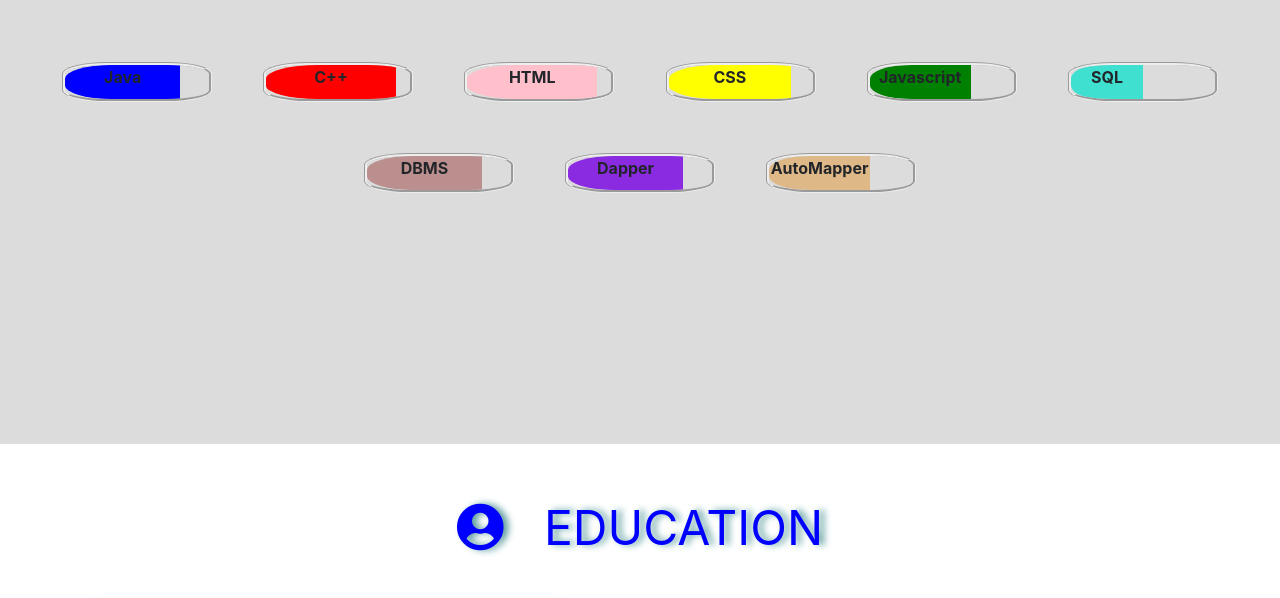
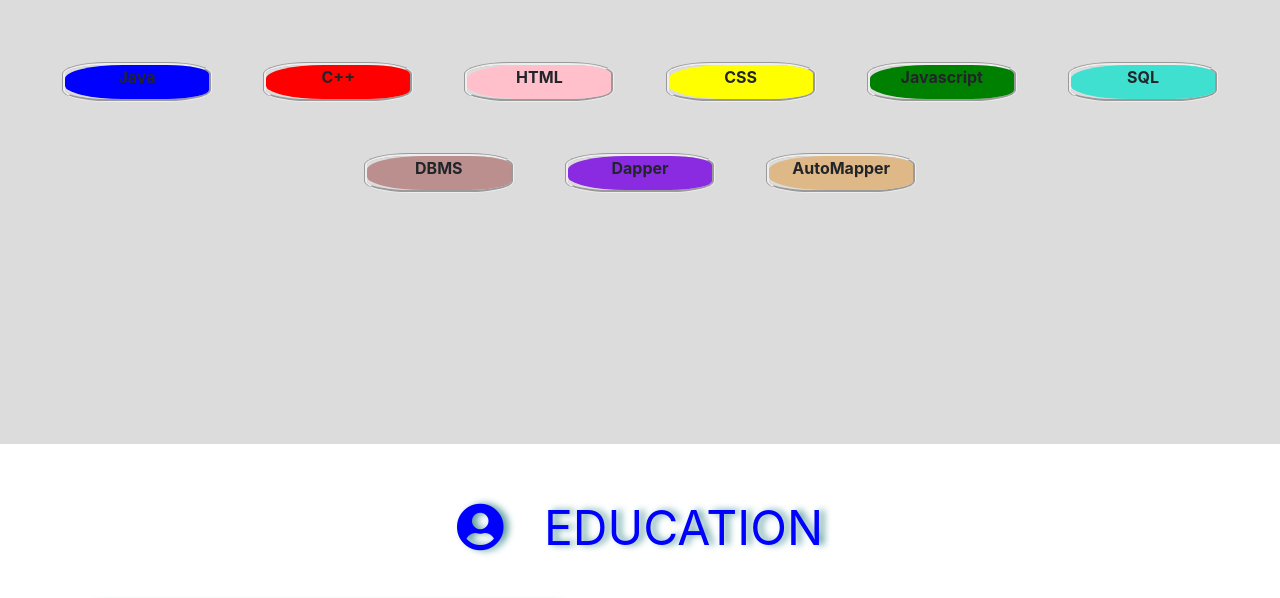
Before and after one commit to saytokashish/saytokashish, a plain HTML site: page index.html in a window 1280 px wide. Shown: the part 1340-1938 px from the top of the page. Drawn offline with nearby package versions, Linux system fonts and the light colour scheme; a script that the page names is missing.

Commit message:
Update index.html

```diff
--- a/index.html
+++ b/index.html
@@ -116,34 +116,34 @@
       </div>
       <div class="skill">
         <div class="capsule">
-          <div class="skill-color" style="background-color: blue; width: 80%">
+          <div class="skill-color" style="background-color: blue; width: 100%">
             <p>Java</p>
           </div>
         </div>
         <div class="capsule">
-          <div class="skill-color" style="background-color: red; width: 90%">
+          <div class="skill-color" style="background-color: red; width: 100%">
             <p>C++</p>
           </div>
         </div>
         <div class="capsule">
-          <div class="skill-color" style="background-color: pink; width: 90%">
+          <div class="skill-color" style="background-color: pink; width: 100%">
             <p>HTML</p>
           </div>
         </div>
         <div class="capsule">
-          <div class="skill-color" style="background-color: yellow; width: 85%">
+          <div class="skill-color" style="background-color: yellow; width: 100%">
             <p>CSS</p>
           </div>
         </div>
         <div class="capsule">
-          <div class="skill-color" style="background-color: green; width: 70%">
+          <div class="skill-color" style="background-color: green; width: 100%">
             <p>Javascript</p>
           </div>
         </div>
         <div class="capsule">
           <div
             class="skill-color"
-            style="background-color: turquoise; width: 50%"
+            style="background-color: turquoise; width: 100%"
           >
             <p>SQL</p>
           </div>
@@ -151,7 +151,7 @@
         <div class="capsule">
           <div
             class="skill-color"
-            style="background-color: rosybrown; width: 80%"
+            style="background-color: rosybrown; width: 100%"
           >
             <p>DBMS</p>
           </div>
@@ -159,7 +159,7 @@
         <div class="capsule">
           <div
             class="skill-color"
-            style="background-color: blueviolet; width: 80%"
+            style="background-color: blueviolet; width: 100%"
           >
             <p>Dapper</p>
           </div>
@@ -167,7 +167,7 @@
         <div class="capsule">
           <div
             class="skill-color"
-            style="background-color: burlywood; width: 70%"
+            style="background-color: burlywood; width: 100%"
           >
             <p>AutoMapper</p>
           </div>
```
